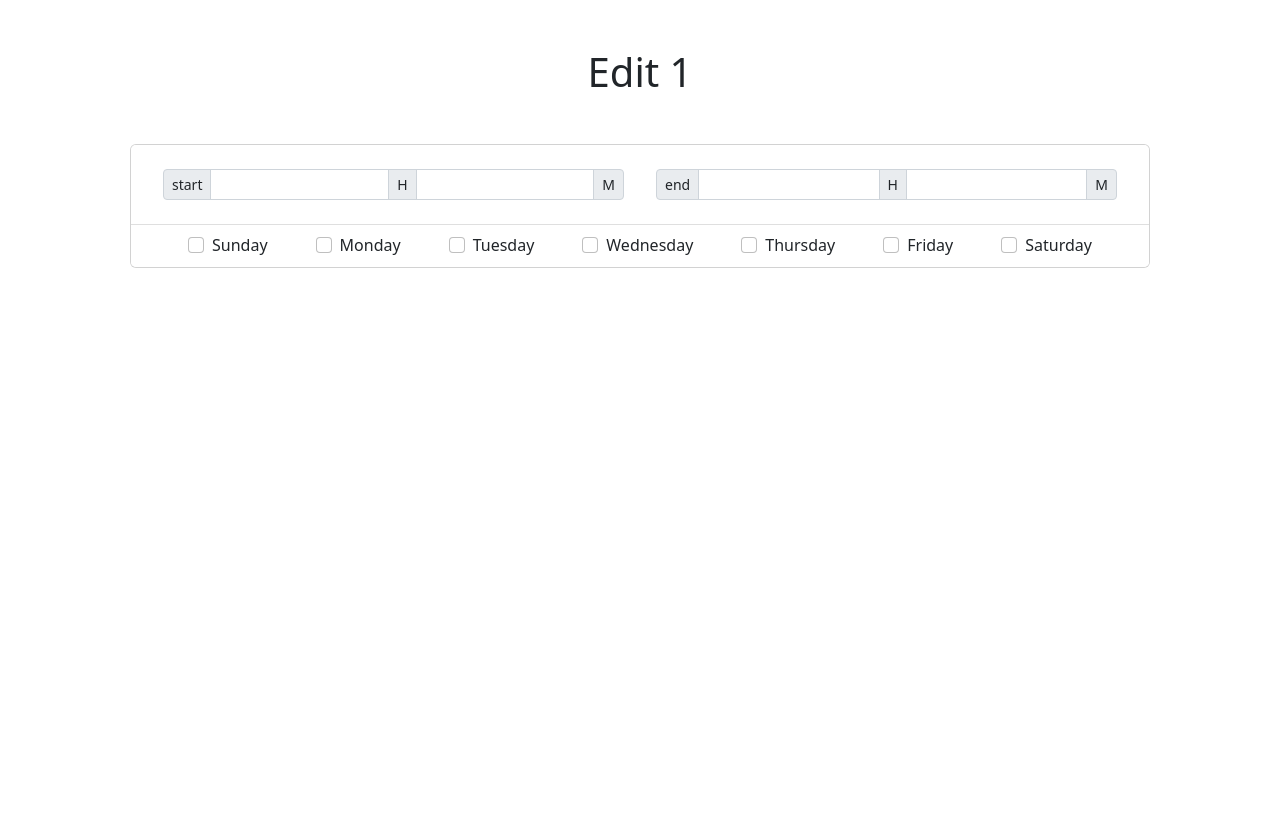
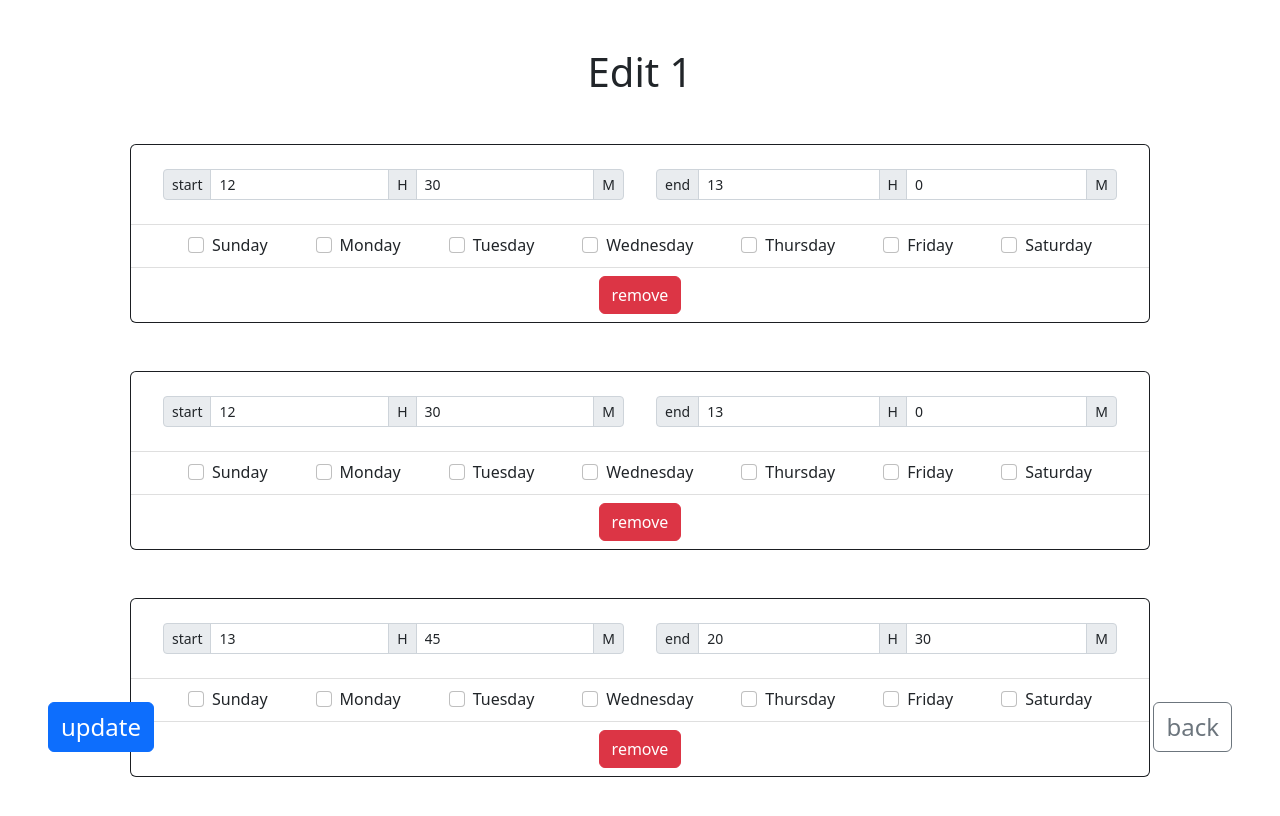
Before and after one commit to AIn0n/silver-broccoli, a Vue app in the folder frontend/: page /edit-device/1 in a window 1280 px wide. Shown: the top 816 px of the page. Built offline with nearby package versions, Linux system fonts and the light colour scheme.

Commit message:
minor improvements in edit view

```diff
--- a/frontend/src/views/EditDevice.vue
+++ b/frontend/src/views/EditDevice.vue
@@ -1,6 +1,7 @@
 <script setup lang="ts">
-import { useRoute } from 'vue-router';
+import { useRoute, useRouter } from 'vue-router';
 const route = useRoute();
+const router = useRouter();
 const device = route.params.device;
 const days = ["Sunday", "Monday", "Tuesday", "Wednesday", "Thursday", "Friday", "Saturday"];
 const timestamps = [
@@ -31,23 +32,27 @@ const timestamps = [
 <template lang="pug">
 div(class="container text-center")
   h1(class="my-5") Edit {{ device }}
-  div(class="card mx-5")
+  div(class="card text-bg-dark mx-5 my-5" v-for="timestamp in timestamps")
     div(class="list-group list-group-flush")
       div(class="list-group-item d-flex justify-content-between")
         div(class="input-group input-group-sm w-50 mx-3 my-3")
           span(class="input-group-text") start
-          input(type="number" class="form-control")
+          input(type="number" class="form-control" v-model="timestamp.start_hour")
           span(class="input-group-text") H
-          input(type="number" class="form-control")
+          input(type="number" class="form-control" v-model="timestamp.start_minute")
           span(class="input-group-text") M
         div(class="input-group input-group-sm w-50 mx-3 my-3")
           span(class="input-group-text") end
-          input(type="number" class="form-control")
+          input(type="number" class="form-control" v-model="timestamp.end_hour")
           span(class="input-group-text") H
-          input(type="number" class="form-control")
+          input(type="number" class="form-control" v-model="timestamp.end_minute")
           span(class="input-group-text") M
       div(class="list-group-item")
         div(class="form-check form-check-inline mx-4" v-for="day in days")
           input(class="form-check-input" type="checkbox")
           label(class="form-check-label") {{ day }}
+      div(class="list-group-item")
+        button(type="button" class="btn btn-danger") remove
+button(@click="router.back()" class="btn btn-outline-secondary position-absolute bottom-0 end-0 mx-5 my-5 fs-4") back
+button(class="btn btn-primary position-absolute bottom-0 start-0 mx-5 my-5 fs-4") update
 </template>
```
